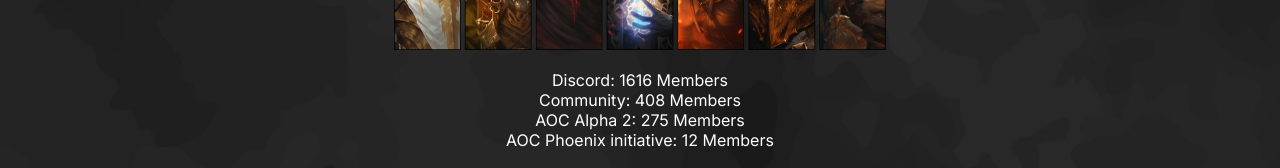
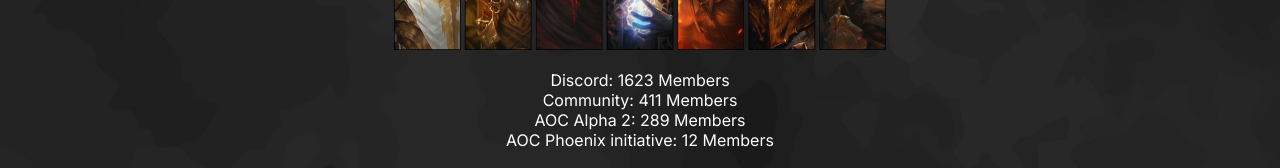
Before and after one commit to Hoken8/enveus, a Next.js app: page / in a window 1280 px wide. Shown: the part 1019-1187 px from the top of the page. Built offline with nearby package versions, Linux system fonts and the light colour scheme.

Commit message:
update: aoc numbers

```diff
--- a/src/app/(public)/about-us/page.tsx
+++ b/src/app/(public)/about-us/page.tsx
@@ -37,7 +37,7 @@
             The Enveus Community has invested over $100,000 in game packages to
             support and pre-test Ashes of Creation. We have the inside track
             with 10+ Phoenix Initiative Members, hundreds of hours of pre-Alpha
-            testing, and the largest roster with 280+ members with access to
+            testing, and the largest roster with 289 members with access to
             Alpha-2. Our knowledge and testing covers every facet of the Game
             World (Economics, Crafting, Naval Combat, Open World PVP, Node
             Operations, Siege Warfare, Progressive Raiding, etc.).
--- a/src/app/page.tsx
+++ b/src/app/page.tsx
@@ -74,9 +74,9 @@
           />
         </div>
         <br />
-        <p>Discord: 1616 Members</p>
-        <p>Community: 408 Members</p>
-        <p>AOC Alpha 2: 275 Members</p>
+        <p>Discord: 1623 Members</p>
+        <p>Community: 411 Members</p>
+        <p>AOC Alpha 2: 289 Members</p>
         <p>AOC Phoenix initiative: 12 Members</p>
         <br />
         <RedirectButton
```
